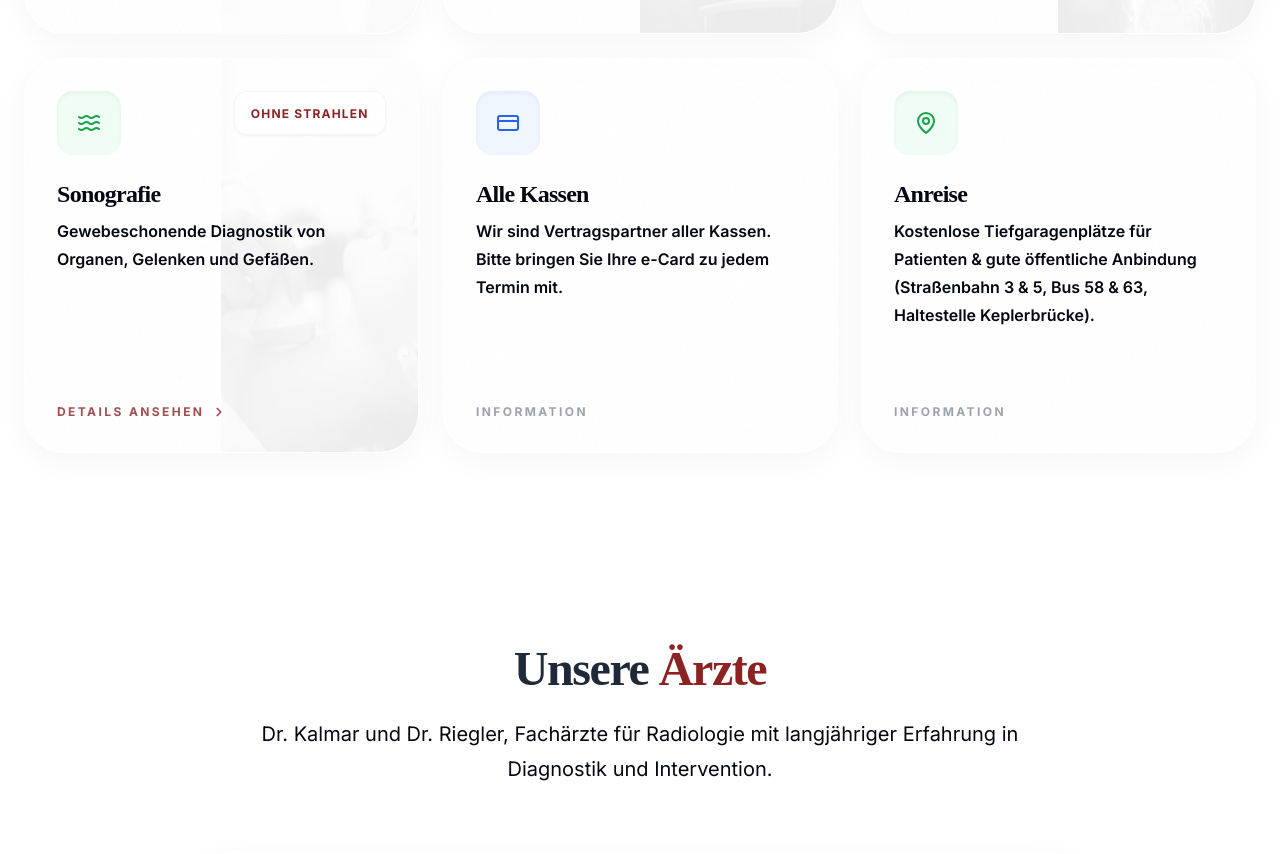
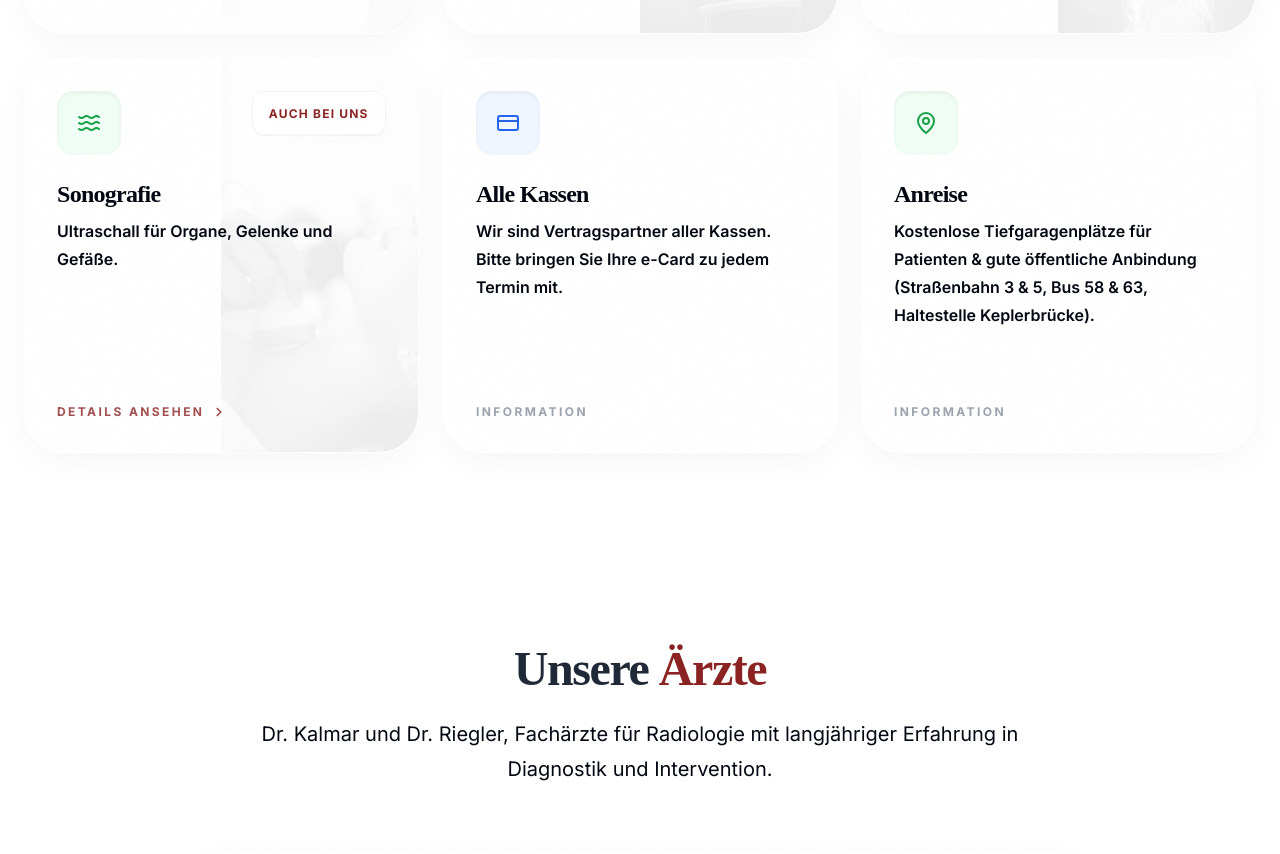
Before and after one commit to drpeterkalmar/roentgen-am-kai-homepage, a React (Vite) app: page / in a window 1280 px wide. Shown: the part 2159-3013 px from the top of the page. Built offline with nearby package versions, Linux system fonts and the light colour scheme; a web font is replaced by a local one.

Commit message:
sono: neutral description, drop 'ohne Strahlen' — we're xray-positive

```diff
--- a/src/components/Services.jsx
+++ b/src/components/Services.jsx
@@ -77,8 +77,8 @@ const services = [
   },
   {
     title: 'Sonografie',
-    description: 'Gewebeschonende Diagnostik von Organen, Gelenken und Gefäßen.',
-    microInfo: 'Ohne Strahlen',
+    description: 'Ultraschall für Organe, Gelenke und Gefäße.',
+    microInfo: 'Auch bei uns',
     href: 'unser-angebot/ultraschall',
     icon: <Waves size={24} />,
     color: 'bg-green-50 text-green-600',
--- a/src/pages/UltraschallPage.jsx
+++ b/src/pages/UltraschallPage.jsx
@@ -6,7 +6,7 @@ const UltraschallPage = () => {
   return (
     <ServiceLayout
       title="Ultraschall"
-      subtitle="Der Ultraschall ist das am häufigsten verwendete bildgebende Verfahren in der Medizin. Er ermöglicht eine schonende und schmerzfreie Untersuchung ohne Strahlenbelastung."
+      subtitle="Ultraschall für Organe, Gelenke und Gefäße. Eine der häufigsten Untersuchungen in unserer Praxis."
       icon={<Waves size={32} />}
       preparation={[
         'Oberbauch-Ultraschall: Bitte kommen Sie nüchtern – mindestens 6 Stunden vorher nicht essen, nicht rauchen, kein Kaffee. Stilles Wasser ist erlaubt.',
```
